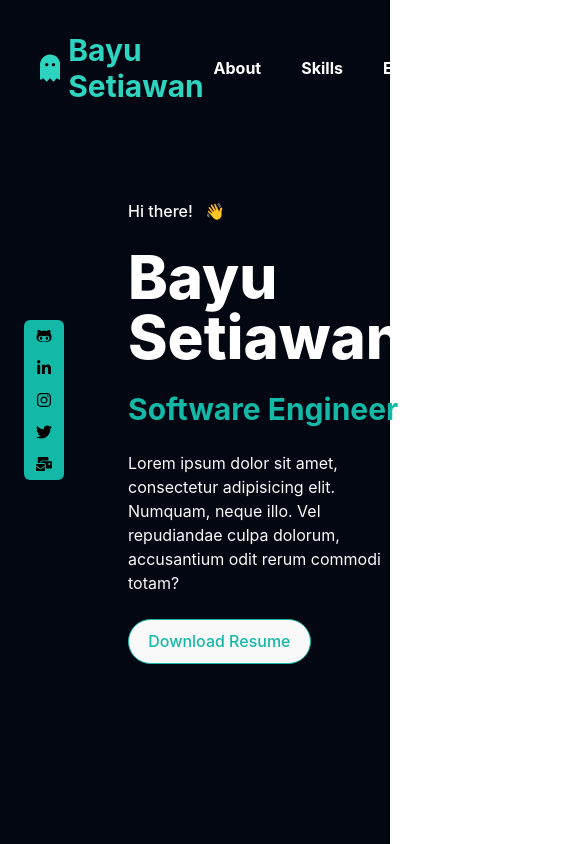
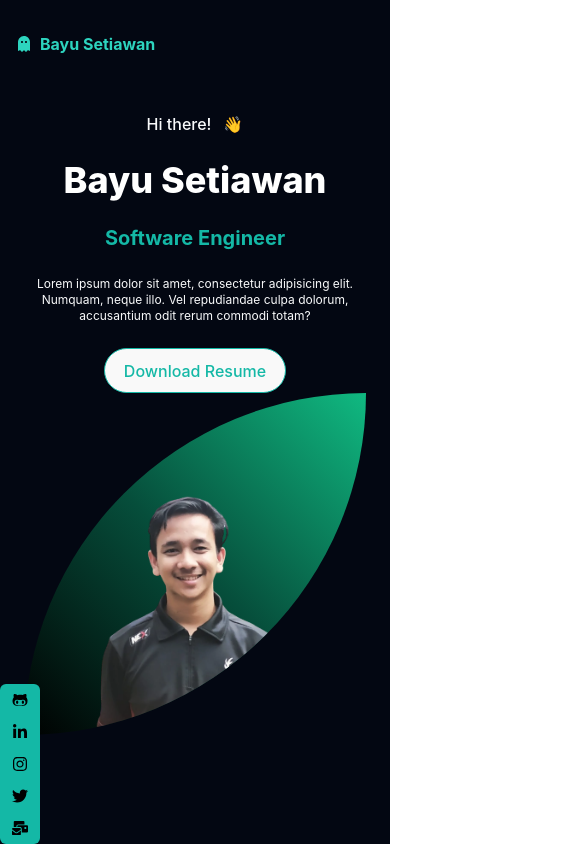
Before and after one commit to codebayu/template-portfolio, a React (Vite) app: page / in a window 390 px wide. Shown: the top 844 px of the page, 585 px wide, since content can reach past the window. Built offline with nearby package versions, Linux system fonts and the light colour scheme.

Commit message:
add responsive style in home and refactor motion object

```diff
--- a/src/App.tsx
+++ b/src/App.tsx
@@ -11,10 +11,10 @@ import { MediaBar } from './components/MediaBar';
 
 function App() {
   return (
-    <main className="w-screen px-6 py-4 bg-gray-950 text-gray-50 h-screen">
+    <main className="w-screen py-4 bg-gray-950 text-gray-50 min-h-screen">
       <Header />
       <MediaBar />
-      <section className="px-20">
+      <section className="md:px-20">
         <Routes>
           <Route path="/" element={<Home />} />
           <Route path="/about" element={<About />} />
--- /dev/null
+++ b/src/common/motion/Home.ts
@@ -0,0 +1,56 @@
+export const HomeMotion = {
+  description: {
+    initial: {
+      y: 50,
+      opacity: 0,
+    },
+    animated: {
+      y: 0,
+      opacity: 1,
+    },
+    transition: {
+      delay: 0.2,
+      duration: 0.8,
+    },
+  },
+  resume: {
+    initial: {
+      opacity: 0,
+      scale: 0,
+    },
+    animated: {
+      opacity: 1,
+      scale: 1,
+    },
+    transition: {
+      duration: 0.4,
+      delay: 1,
+    },
+  },
+  wrapImg: {
+    initial: {
+      borderEndEndRadius: '100px',
+      borderStartStartRadius: '100px',
+    },
+    animated: {
+      borderEndEndRadius: '500px',
+      borderStartStartRadius: '500px',
+    },
+    transition: {
+      delay: 0.3,
+      duration: 0.5,
+    },
+  },
+  image: {
+    initial: {
+      opacity: 0,
+    },
+    animated: {
+      opacity: 1,
+    },
+    transition: {
+      delay: 0.2,
+      duration: 0.8,
+    },
+  },
+};
--- /dev/null
+++ b/src/common/motion/MediaBar.ts
@@ -0,0 +1,14 @@
+export const MediaBarMotion = {
+  container: {
+    initial: {
+      x: -100,
+    },
+    animated: {
+      x: 0,
+    },
+    transition: {
+      delay: 0.5,
+      duration: 0.5,
+    },
+  },
+};
--- a/src/components/Header.tsx
+++ b/src/components/Header.tsx
@@ -12,14 +12,13 @@ export const Header = () => {
     { name: 'Contact', path: '/contact' },
   ];
   return (
-    <div>
-      <motion.header className="w-full mb-4 flex text-white items-center justify-between p-4 rounded-lg">
+    <motion.header className="w-full sticky top-0 bg-gray-950 z-20 mb-4 flex text-white items-center justify-between p-4">
       <Link to="/">
         <motion.div
           initial={{ y: -100 }}
           animate={{ y: 0 }}
           transition={{ delay: 0.1 }}
-            className="flex items-center space-x-2 font-bold text-3xl text-teal-400"
+          className="flex items-center space-x-2 font-bold text-md md:text-3xl text-teal-400"
         >
           <FaGhost />
           <span>Bayu Setiawan</span>
@@ -29,7 +28,7 @@ export const Header = () => {
         initial={{ y: -100 }}
         animate={{ y: 0 }}
         transition={{ delay: 0.1 }}
-          className="flex space-x-10"
+        className="hidden lg:flex space-x-10"
       >
         {navLink.map((item) => (
           <Link
@@ -42,6 +41,5 @@ export const Header = () => {
         ))}
       </motion.nav>
     </motion.header>
-    </div>
   );
 };
--- /dev/null
+++ b/src/components/LeaveCard.tsx
@@ -0,0 +1,7 @@
+export const LeaveCard = ({ label }: { label: string }) => {
+  return (
+    <div className="w-40 animate-flying-card h-10 hidden absolute right-8 z-10 font-semibold md:flex items-center justify-center bg-gradient-to-bl from-emerald-500 via-emerald-900 to-black p-4 rounded-tl-3xl rounded-br-3xl">
+      {label}
+    </div>
+  );
+};
--- a/src/components/MediaBar.tsx
+++ b/src/components/MediaBar.tsx
@@ -7,6 +7,7 @@ import {
 } from 'react-icons/fa';
 import { Link } from 'react-router-dom';
 import { motion } from 'framer-motion';
+import { MediaBarMotion } from '../common/motion/MediaBar';
 
 export const MediaBar = () => {
   const media = [
@@ -15,29 +16,24 @@ export const MediaBar = () => {
       icon: <FaLinkedinIn />,
       link: 'https://www.linkedin.com/in/bayu-setiawan99/',
     },
-    { icon: <FaInstagram />, link: 'https://github.com/Bayusetiawan45' },
+    { icon: <FaInstagram />, link: 'https://www.instagram.com/bayustr__/' },
     { icon: <FaTwitter />, link: 'https://github.com/Bayusetiawan45' },
-    { icon: <FaMailBulk />, link: 'https://github.com/Bayusetiawan45' },
+    { icon: <FaMailBulk />, link: 'mailto:bayusetiawanipb@gmail.com' },
   ];
+  const { container } = MediaBarMotion;
   return (
     <motion.div
-      initial={{
-        x: -100,
-      }}
-      animate={{
-        x: 0,
-      }}
-      transition={{
-        delay: 0.5,
-        duration: 0.5,
-      }}
-      className="flex absolute flex-col w-10 p-2 bg-teal-500 items-center rounded-md top-80 space-y-4"
+      initial={container.initial}
+      animate={container.animated}
+      transition={container.transition}
+      className="flex absolute flex-col w-10 p-2 bg-teal-500 items-center rounded-md bottom-0 md:bottom-auto md:top-80 space-y-4"
     >
       {media.map((item) => (
         <Link
           to={item.link}
           key={item.link}
           className="text-black hover:text-white"
+          aria-label={item.link}
         >
           {item.icon}
         </Link>
--- a/src/pages/Home.tsx
+++ b/src/pages/Home.tsx
@@ -1,84 +1,59 @@
 import { motion } from 'framer-motion';
+import { LeaveCard } from '../components/LeaveCard';
+import { HomeMotion } from '../common/motion/Home';
 
 export const Home = () => {
+  const { description, resume, wrapImg, image } = HomeMotion;
   return (
-    <section className="flex h-full p-6 items-center min-h-[70vh]">
+    <section className="flex flex-col lg:flex-row h-full p-6 items-center min-h-[70vh]">
       <motion.div
-        className="flex flex-1 flex-col space-y-6"
-        initial={{
-          y: 50,
-          opacity: 0,
-        }}
-        animate={{
-          y: 0,
-          opacity: 1,
-        }}
-        transition={{
-          delay: 0.2,
-          duration: 0.8,
-        }}
+        className="flex flex-1 flex-col space-y-6 items-center md:items-start"
+        initial={description.initial}
+        animate={description.animated}
+        transition={description.transition}
       >
         <div className="flex gap-2 text-md lg:text-2xl font-medium font-sora">
           <span>Hi there!</span>{' '}
           <div className="ml-1 animate-waving-hand">👋</div>
         </div>
-        <h1 className="text-white font-extrabold text-6xl">Bayu Setiawan</h1>
-        <h2 className="text-teal-500 font-bold text-3xl">Software Engineer</h2>
-        <p>
+        <h1 className="text-white font-extrabold text-4xl md:text-6xl">
+          Bayu Setiawan
+        </h1>
+        <h2 className="text-teal-500 font-bold text-xl md:text-3xl">
+          Software Engineer
+        </h2>
+        <p className="text-center md:text-start text-xs md:text-base">
           Lorem ipsum dolor sit amet, consectetur adipisicing elit. Numquam,
           neque illo. Vel repudiandae culpa dolorum, accusantium odit rerum
           commodi totam?
         </p>
         <motion.button
-          initial={{
-            opacity: 0,
-            scale: 0,
-          }}
-          animate={{
-            opacity: 1,
-            scale: 1,
-          }}
-          transition={{
-            duration: 0.4,
-            delay: 1,
-          }}
-          className="rounded-3xl w-max hover:bg-transparent border border-teal-500 text-teal-500 hover:bg-teal-500 hover:text-black hover:border-teal-500"
+          initial={resume.initial}
+          animate={resume.animated}
+          transition={resume.transition}
+          className="rounded-3xl w-max border border-teal-500 text-teal-500 hover:bg-teal-500 hover:text-black hover:border-teal-500"
         >
           Download Resume
         </motion.button>
       </motion.div>
       <motion.div
-        initial={{
-          borderEndEndRadius: '100px',
-          borderStartStartRadius: '100px',
-        }}
-        animate={{
-          borderEndEndRadius: '500px',
-          borderStartStartRadius: '500px',
-        }}
-        transition={{
-          delay: 0.3,
-          duration: 0.5,
-        }}
+        initial={wrapImg.initial}
+        animate={wrapImg.animated}
+        transition={wrapImg.transition}
         className="flex flex-1 items-center justify-center bg-gradient-to-bl from-emerald-500 via-emerald-900 to-black overflow-hidden"
       >
         <motion.img
-          initial={{
-            opacity: 0,
-          }}
-          animate={{
-            opacity: 1,
-          }}
-          transition={{
-            delay: 0.2,
-            duration: 0.8,
-          }}
+          initial={image.initial}
+          animate={image.animated}
+          transition={image.transition}
           src="/bayu-no-bg.webp"
           alt="profile"
           width="100%"
           height="100%"
         />
       </motion.div>
+
+      <LeaveCard label="Frontend Dev" />
     </section>
   );
 };
--- a/tailwind.config.js
+++ b/tailwind.config.js
@@ -15,9 +15,9 @@ export default {
           '100%': { transform: 'rotate(0.0deg)' },
         },
         flying: {
-          '0%': { transform: 'translateY(0)' },
-          '50%': { transform: 'translateY(0.8rem)' },
-          '100%': { transform: 'translateY(0)' },
+          '0%': { transform: 'translateY(25rem)', opacity: 0.3 },
+          '50%': { transform: 'translateY(0rem)', opacity: 1 },
+          '100%': { transform: 'translateY(-25rem)', opacity: 0 },
         },
         badge: {
           '100%': {
@@ -28,7 +28,7 @@ export default {
       },
       animation: {
         'waving-hand': 'wave 2s linear infinite',
-        'flying-card': 'flying 3s infinite normal',
+        'flying-card': 'flying 5s linear infinite',
         'badge-pulse': 'badge 1.5s ease-out infinite',
       },
     },
```
Lines whose indentation alone changed are shown as unchanged.
